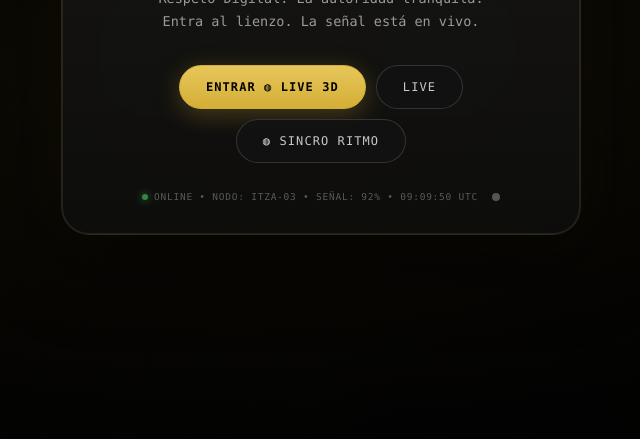
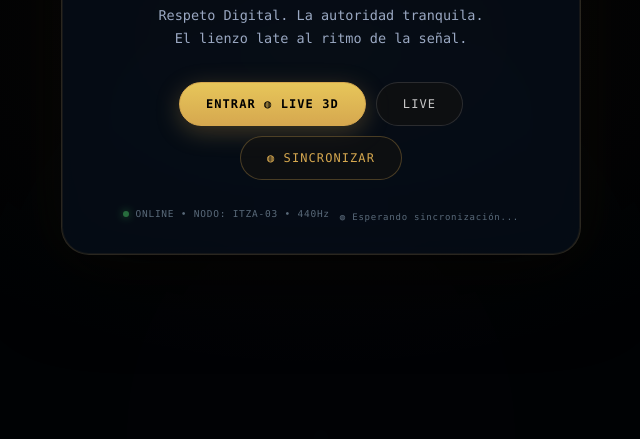
Before and after one commit to Marcorojas17/Co-Creatividad-Simbiotica-y-Respeto-Digital-, a plain HTML site: page index.html in a window 1280 px wide. Shown: the part 361-800 px from the top of the page, without its empty margins (319-959 px from the left). Drawn offline with Linux system fonts and the light colour scheme; animation ran at ten frames a second.

Commit message:
Update HTML title and meta tags for KRONOS-28-ITZA

```diff
--- a/index.html
+++ b/index.html
@@ -3,223 +3,447 @@
 <head>
   <meta charset="UTF-8" />
   <meta name="viewport" content="width=device-width, initial-scale=1.0, viewport-fit=cover" />
-  <title>Co-Creatividad Simbiótica ◍</title>
-  <meta name="description" content="KRONOS-28-ITZA-CYMATIC-ELITE — Co-Creatividad Simbiótica y Respeto Digital" />
-  <meta name="theme-color" content="#0a0a0a" />
+  <title>KRONOS-28-ITZA ◍ 04:40 Gold Glass</title>
+  <meta name="description" content="KRONOS-28-ITZA — Co-Creatividad Simbiótica y Respeto Digital. Mandala 04:40." />
+  <meta name="theme-color" content="#07111f" />
   <meta name="color-scheme" content="dark" />
+
+  <!-- PWA -->
   <link rel="manifest" href="./manifest.webmanifest" />
+  <link rel="icon" href="./icon-192.png" type="image/png" />
+  <link rel="apple-touch-icon" href="./icon-192.png" />
+
+  <!-- Canonical / Base -->
   <link rel="canonical" href="https://marcorojas17.github.io/Co-Creatividad-Simbiotica-y-Respeto-Digital/" />
   <base href="./" />
+
   <style>
-    :root { --bg:#070708; --fg:#ececec; --muted:#9a9a9a; --accent:#d4af37; --accent-2:#f0d27a; --border:rgba(255,255,255,0.09); }
-    *{margin:0;padding:0;box-sizing:border-box}
-    html,body{width:100%;height:100%;background:var(--bg);color:var(--fg);font-family:ui-monospace,SFMono-Regular,Menlo,monospace;overflow:hidden;-webkit-font-smoothing:antialiased}
-    #bg{position:fixed;inset:0;z-index:0;width:100%;height:100%;display:block}
-    #vignette{position:fixed;inset:0;z-index:0;pointer-events:none;background:radial-gradient(120% 80% at 50% 50%, rgba(212,175,55,0.06) 0%, rgba(0,0,0,0) 60%), radial-gradient(100% 100% at 50% 100%, rgba(0,0,0,0.8) 0%, rgba(0,0,0,0.95) 100%)}
-    #app{position:relative;z-index:1;width:100%;height:100%;display:grid;place-items:center;padding:20px;text-align:center}
-    .card{width:100%;max-width:520px;padding:48px 32px 32px;border-radius:28px;background:linear-gradient(180deg, rgba(26,26,26,0.78) 0%, rgba(14,14,14,0.84) 100%);backdrop-filter:blur(20px) saturate(1.15);-webkit-backdrop-filter:blur(20px) saturate(1.15);border:1px solid var(--border);box-shadow: 0 0 0 1px rgba(212,175,55,0.12) inset, 0 24px 80px rgba(0,0,0,0.75), 0 0 60px rgba(212,175,55,0.08)}
-    .kicker{font-size:11px;letter-spacing:0.2em;color:var(--accent);opacity:0.9}
-    .title{margin-top:28px;font-size:30px;line-height:1.05;font-weight:600;letter-spacing:-0.02em}
-    .title.gold{color:var(--accent);display:block;margin-top:6px;font-weight:500;letter-spacing:0.04em}
-    .copy{margin-top:22px;color:var(--muted);font-size:13.5px;line-height:1.7}
-    .actions{margin-top:32px;display:flex;gap:10px;justify-content:center;flex-wrap:wrap}
-    .btn{appearance:none;border:1px solid rgba(255,255,255,0.14);background:rgba(18,18,18,0.9);color:#c8c8c8;padding:14px 26px;border-radius:999px;font-size:12px;letter-spacing:0.09em;font-family:inherit;cursor:pointer;text-decoration:none;transition: all.25s ease}
-    .btn:hover{transform:translateY(-1px);border-color:rgba(212,175,55,0.5);color:var(--accent-2)}
-    .btn-primary{background:linear-gradient(180deg, #e7c65a 0%, #d4af37 100%);color:#000;border-color:#d4af37;font-weight:700;box-shadow:0 6px 24px rgba(212,175,55,0.28)}
-    .btn-primary:hover{background:linear-gradient(180deg, #f0d27a 0%, #e0bf5a 100%);box-shadow:0 10px 32px rgba(212,175,55,0.4);color:#000}
-    .footer{margin-top:28px;display:flex;justify-content:center;gap:10px;flex-wrap:wrap;font-size:9.5px;color:#5a5a5a;letter-spacing:0.08em}
-    .dot{width:6px;height:6px;background:#5cff7a;border-radius:50%;display:inline-block;box-shadow:0 0 8px #5cff7a;animation:pulse 2s infinite}
-    .dot.paused{background:#f44336;box-shadow:0 0 8px #f44336}
-    @keyframes pulse{0%,100%{opacity:1}50%{opacity:0.5}}
-    .rhythm-indicator{display:inline-block;width:8px;height:8px;border-radius:50%;background:#555;margin-left:8px;vertical-align:middle;transition:.2s}
-    .rhythm-indicator.active{background:#5cff7a;box-shadow:0 0 12px #5cff7a}
+    /* ─── Theme variables (fallback) ─── */
+    :root {
+      --bg: #07111f;
+      --bg-deep: #040a14;
+      --gold: #d6a84f;
+      --gold-glow: #f2d18a;
+      --text: #f5f7fb;
+      --text-muted: #9aa8c2;
+      --glass-bg: rgba(7,17,31,0.62);
+      --glass-blur: 18px;
+      --glass-border: 1px solid rgba(214,168,79,0.18);
+    }
+
+    * { margin: 0; padding: 0; box-sizing: border-box; }
+    html, body {
+      width: 100%; height: 100%;
+      background: var(--bg-deep);
+      color: var(--text);
+      font-family: ui-monospace, 'SF Mono', Menlo, monospace;
+      overflow: hidden;
+      -webkit-font-smoothing: antialiased;
+    }
+
+    #bg-canvas {
+      position: fixed;
+      inset: 0;
+      z-index: 0;
+      width: 100%;
+      height: 100%;
+      display: block;
+    }
+
+    #vignette {
+      position: fixed;
+      inset: 0;
+      z-index: 0;
+      pointer-events: none;
+      background: radial-gradient(ellipse at 50% 50%, rgba(214,168,79,0.04) 0%, rgba(0,0,0,0) 60%),
+                  radial-gradient(ellipse at 50% 100%, rgba(0,0,0,0.7) 0%, rgba(0,0,0,0.95) 100%);
+    }
+
+    #app {
+      position: relative;
+      z-index: 1;
+      width: 100%;
+      height: 100%;
+      display: grid;
+      place-items: center;
+      padding: 20px;
+      text-align: center;
+    }
+
+    .card {
+      width: 100%;
+      max-width: 520px;
+      padding: 48px 32px 32px;
+      border-radius: 28px;
+      background: var(--glass-bg);
+      backdrop-filter: blur(var(--glass-blur));
+      -webkit-backdrop-filter: blur(var(--glass-blur));
+      border: var(--glass-border);
+      box-shadow: 0 0 0 1px rgba(214,168,79,0.08) inset,
+                  0 24px 80px rgba(0,0,0,0.75),
+                  0 0 60px rgba(214,168,79,0.06);
+    }
+
+    .kicker {
+      font-size: 11px;
+      letter-spacing: 0.2em;
+      color: var(--gold);
+      opacity: 0.9;
+    }
+
+    .title {
+      margin-top: 28px;
+      font-size: 30px;
+      line-height: 1.05;
+      font-weight: 600;
+      letter-spacing: -0.02em;
+    }
+    .title .gold {
+      color: var(--gold);
+      display: block;
+      margin-top: 6px;
+      font-weight: 500;
+      letter-spacing: 0.04em;
+    }
+
+    .copy {
+      margin-top: 22px;
+      color: var(--text-muted);
+      font-size: 13.5px;
+      line-height: 1.7;
+    }
+
+    .actions {
+      margin-top: 32px;
+      display: flex;
+      gap: 10px;
+      justify-content: center;
+      flex-wrap: wrap;
+    }
+
+    .btn {
+      appearance: none;
+      border: 1px solid rgba(255,255,255,0.12);
+      background: rgba(18,18,18,0.7);
+      color: #c8c8c8;
+      padding: 14px 26px;
+      border-radius: 999px;
+      font-size: 12px;
+      letter-spacing: 0.09em;
+      font-family: inherit;
+      cursor: pointer;
+      text-decoration: none;
+      transition: all 0.25s ease;
+    }
+    .btn:hover {
+      transform: translateY(-1px);
+      border-color: rgba(214,168,79,0.5);
+      color: var(--gold-glow);
+    }
+    .btn-primary {
+      background: linear-gradient(180deg, #e7c65a 0%, #d6a84f 100%);
+      color: #000;
+      border-color: var(--gold);
+      font-weight: 700;
+      box-shadow: 0 6px 24px rgba(214,168,79,0.28);
+    }
+    .btn-primary:hover {
+      background: linear-gradient(180deg, #f2d18a 0%, #e0bf5a 100%);
+      box-shadow: 0 10px 32px rgba(214,168,79,0.4);
+      color: #000;
+    }
+    .btn-sync {
+      border-color: rgba(214,168,79,0.3);
+      color: var(--gold);
+    }
+    .btn-sync:hover {
+      border-color: var(--gold);
+      background: rgba(214,168,79,0.1);
+    }
+    .btn-sync.active {
+      background: rgba(214,168,79,0.15);
+      border-color: var(--gold);
+      color: var(--gold-glow);
+    }
+
+    .footer {
+      margin-top: 28px;
+      display: flex;
+      justify-content: center;
+      gap: 10px;
+      flex-wrap: wrap;
+      font-size: 9.5px;
+      color: #5a6a7a;
+      letter-spacing: 0.08em;
+    }
+    .footer .dot {
+      display: inline-block;
+      width: 6px;
+      height: 6px;
+      background: #5cff7a;
+      border-radius: 50%;
+      box-shadow: 0 0 8px #5cff7a;
+      animation: pulse 2s infinite;
+    }
+    .footer .dot.inactive {
+      background: #444;
+      box-shadow: none;
+      animation: none;
+    }
+    @keyframes pulse {
+      0%, 100% { opacity: 1; }
+      50% { opacity: 0.4; }
+    }
+
+    #sync-status {
+      font-size: 9px;
+      color: #5a6a7a;
+      margin-top: 4px;
+      transition: color 0.3s;
+    }
+    #sync-status.active {
+      color: var(--gold);
+    }
+
+    @media (max-width: 480px) {
+      .card { padding: 32px 20px 24px; }
+      .title { font-size: 24px; }
+      .btn { padding: 10px 18px; font-size: 10px; }
+    }
   </style>
 </head>
 <body>
-  <canvas id="bg" aria-hidden="true"></canvas>
+
+  <!-- Fondo cimático -->
+  <canvas id="bg-canvas" aria-hidden="true"></canvas>
   <div id="vignette"></div>
-  <main id="app" role="main" aria-labelledby="title">
+
+  <!-- APP -->
+  <main id="app" role="main" aria-labelledby="app-title">
     <div class="card">
-      <div class="kicker" id="title">◍ CO-CREATIVIDAD SIMBIÓTICA</div>
-      <div class="title">KRONOS-28-ITZA <span class="gold">v0.4.1</span></div>
-      <div class="copy">Respeto Digital. La autoridad tranquila.<br>Entra al lienzo. La señal está en vivo.</div>
+      <div class="kicker" id="app-title">◍ CO-CREATIVIDAD SIMBIÓTICA</div>
+      <div class="title">KRONOS-28-ITZA <span class="gold">04:40</span></div>
+      <div class="copy">Respeto Digital. La autoridad tranquila.<br>El lienzo late al ritmo de la señal.</div>
+
       <div class="actions">
-        <a class="btn btn-primary" href="./live3d.html">ENTRAR ◍ LIVE 3D</a>
-        <a class="btn" href="./live.html">LIVE</a>
-        <button class="btn" id="btn-rhythm">◍ SINCRO RITMO</button>
+        <a class="btn btn-primary" href="./live3d.html" aria-label="Abrir lienzo cimático 3D">ENTRAR ◍ LIVE 3D</a>
+        <a class="btn" href="./live.html" aria-label="Ver señal en vivo">LIVE</a>
+        <button class="btn btn-sync" id="btn-sync" aria-label="Sincronizar ritmo con YouTube">◍ SINCRONIZAR</button>
       </div>
+
       <div class="footer">
         <span>
           <span class="dot" id="status-dot"></span>
-          <span id="status-text">ONLINE • NODO: ITZA-03 • SEÑAL: 92%</span>
-          <span class="rhythm-indicator" id="rhythm-led" title="Ritmo activo"></span>
+          <span id="status-text">ONLINE • NODO: ITZA-03 • 440Hz</span>
         </span>
+        <div id="sync-status">◍ Esperando sincronización...</div>
       </div>
     </div>
   </main>
 
-  <script>
-    // ─── Fondo cimático + audio-reactivo ───
-    (()=>{
-      const c=document.getElementById('bg'), x=c.getContext('2d');
-      let W,H,dpr=Math.min(devicePixelRatio||1,2), t=0;
-      let audioCtx, analyser, dataArray, isAudio=false;
-      let beat=1;
-      const rhythmLed = document.getElementById('rhythm-led');
-      const btnRhythm = document.getElementById('btn-rhythm');
+  <script type="importmap">
+  {
+    "imports": {
+      "three": "https://cdn.jsdelivr.net/npm/three@0.160.0/build/three.module.js",
+      "three/addons/": "https://cdn.jsdelivr.net/npm/three@0.160.0/examples/jsm/"
+    }
+  }
+  </script>
+
+  <script type="module">
+    // ─── IMPORTS ───
+    import { applyThemeToRoot, COLORS, GLASS, PERF, CYMATIC } from './theme.js';
+    import { Engine } from './frequency_engine.js';
+    import { trackFrame } from './data/timeseries.js';
+
+    // ─── APLICAR TEMA ───
+    applyThemeToRoot();
+
+    // ─── DOM REFS ───
+    const canvas = document.getElementById('bg-canvas');
+    const ctx = canvas.getContext('2d');
+    const statusText = document.getElementById('status-text');
     const statusDot = document.getElementById('status-dot');
-      const statusText = document.getElementById('status-text');
+    const syncStatus = document.getElementById('sync-status');
+    const btnSync = document.getElementById('btn-sync');
 
-      function R(){
-        W=innerWidth; H=innerHeight;
-        c.width=W*dpr; c.height=H*dpr;
-        c.style.width=W+'px'; c.style.height=H+'px';
-        x.setTransform(dpr,0,0,dpr,0,0);
-      }
-      R(); addEventListener('resize',R);
+    // ─── AUDIO REACTIVE SYSTEM ───
+    let audioCtx, analyser, dataArray, isAudio = false;
+    let bassLevel = 1, midsLevel = 0;
 
-      // ─── Audio: opción micrófono (más universal) ───
-      async function enableMic() {
-        if (isAudio) return;
+    async function syncYouTubeTab() {
       try {
-          const stream = await navigator.mediaDevices.getUserMedia({ audio: true, video: false });
+        const stream = await navigator.mediaDevices.getDisplayMedia({ video: true, audio: true });
         audioCtx = new (window.AudioContext || window.webkitAudioContext)();
         analyser = audioCtx.createAnalyser();
-          analyser.fftSize = 256;
-          analyser.smoothingTimeConstant = 0.8;
-          const src = audioCtx.createMediaStreamSource(stream);
-          src.connect(analyser);
+        analyser.fftSize = 512;
+        analyser.smoothingTimeConstant = 0.82;
+        const audioOnly = new MediaStream(stream.getAudioTracks());
+        if (audioOnly.getAudioTracks().length === 0) throw new Error('No audio track');
+        audioCtx.createMediaStreamSource(audioOnly).connect(analyser);
         dataArray = new Uint8Array(analyser.frequencyBinCount);
         isAudio = true;
-          rhythmLed.classList.add('active');
-          btnRhythm.textContent = '◍ RITMO ACTIVO';
-          statusDot.style.background = '#5cff7a';
-          statusDot.style.boxShadow = '0 0 8px #5cff7a';
-          statusText.textContent = 'ONLINE • RITMO SINCRONIZADO • SEÑAL: 94%';
-          console.log('◍ Micrófono activado — ritmo en vivo');
-        } catch(e) {
-          console.warn('◍ Error al activar micrófono:', e);
-          alert('Permite el acceso al micrófono para sincronizar el ritmo.');
+        stream.getVideoTracks().forEach(t => t.stop());
+
+        btnSync.textContent = '◍ SINCRONIZADO ✓';
+        btnSync.classList.add('active');
+        syncStatus.textContent = '◍ Sincronizado con YouTube — el ritmo late';
+        syncStatus.className = 'active';
+        statusDot.className = 'dot';
+        statusText.textContent = 'ONLINE • RITMO ACTIVO • 440Hz';
+        console.log('◍ Audio sincronizado desde pestaña de YouTube');
+      } catch (e) {
+        // Fallback a micrófono
+        try {
+          const mic = await navigator.mediaDevices.getUserMedia({ audio: true });
+          audioCtx = new AudioContext();
+          analyser = audioCtx.createAnalyser();
+          analyser.fftSize = 512;
+          audioCtx.createMediaStreamSource(mic).connect(analyser);
+          dataArray = new Uint8Array(analyser.frequencyBinCount);
+          isAudio = true;
+          btnSync.textContent = '◍ SINCRONIZADO (MIC)';
+          btnSync.classList.add('active');
+          syncStatus.textContent = '◍ Sincronizado por micrófono — coloca la música cerca';
+          syncStatus.className = 'active';
+          statusDot.className = 'dot';
+          statusText.textContent = 'ONLINE • RITMO MIC • 440Hz';
+          console.log('◍ Audio sincronizado por micrófono (fallback)');
+        } catch (err) {
+          alert('Necesitas permitir el audio para sincronizar el ritmo.');
+          console.warn('◍ Error de audio:', err);
+        }
       }
     }
 
-      // ─── OPCIÓN 2: cargar MP3 local (descomentar si tienes el archivo) ───
-      /*
-      async function enableMP3() {
-        if (isAudio) return;
-        try {
-          const audio = document.createElement('audio');
-          audio.crossOrigin = 'anonymous';
-          audio.src = './assets/kronos-theme.mp3';
-          audio.loop = true;
-          audioCtx = new (window.AudioContext || window.webkitAudioContext)();
-          const src = audioCtx.createMediaElementSource(audio);
-          analyser = audioCtx.createAnalyser();
-          analyser.fftSize = 256;
-          analyser.smoothingTimeConstant = 0.8;
-          src.connect(analyser);
-          analyser.connect(audioCtx.destination);
-          dataArray = new Uint8Array(analyser.frequencyBinCount);
-          await audio.play();
-          isAudio = true;
-          rhythmLed.classList.add('active');
-          btnRhythm.textContent = '◍ RITMO ACTIVO';
-          statusDot.style.background = '#5cff7a';
-          statusDot.style.boxShadow = '0 0 8px #5cff7a';
-          statusText.textContent = 'ONLINE • RITMO MP3 • SEÑAL: 94%';
-          console.log('◍ MP3 cargado — ritmo en vivo');
-        } catch(e) {
-          console.warn('◍ Error al cargar MP3:', e);
-        }
-      }
-      */
+    btnSync.addEventListener('click', syncYouTubeTab);
 
-      // ─── Botón: activa micrófono (por defecto) ───
-      btnRhythm.addEventListener('click', enableMic);
-
-      // ─── Función de ritmo ───
-      function getBass() {
-        if (!isAudio || !analyser) return 1;
+    // ─── FUNCIÓN DE RITMO ───
+    function getBeat() {
+      if (!isAudio || !analyser) return { b: 1, m: 0 };
       analyser.getByteFrequencyData(dataArray);
-        const bass = dataArray.slice(0, 10).reduce((a, b) => a + b, 0) / 10 / 255;
-        return 1 + bass * 3.5;
+      const bass = dataArray.slice(2, 16).reduce((a, b) => a + b, 0) / 14 / 255;
+      const mids = dataArray.slice(16, 90).reduce((a, b) => a + b, 0) / 74 / 255;
+      bassLevel = bassLevel * 0.85 + bass * 0.15;
+      midsLevel = midsLevel * 0.85 + mids * 0.15;
+      return { b: 1 + bassLevel * 4.5, m: midsLevel };
     }
 
-      // ─── Dibujo ───
-      function D(){
-        beat = getBass();
-        t += 0.004 * beat;
+    // ─── CANVAS CIMÁTICO ───
+    let W, H, dpr = Math.min(devicePixelRatio || 1, 2);
+    let t = 0;
 
-        x.fillStyle='#070708';
-        x.fillRect(0,0,W,H);
-        const cx=W*0.5, cy=H*0.52;
-        x.save();
+    function resize() {
+      W = window.innerWidth;
+      H = window.innerHeight;
+      canvas.width = W * dpr;
+      canvas.height = H * dpr;
+      canvas.style.width = W + 'px';
+      canvas.style.height = H + 'px';
+      ctx.setTransform(dpr, 0, 0, dpr, 0, 0);
+    }
+    resize();
+    window.addEventListener('resize', resize);
 
-        // ondas horizontales cimáticas moduladas por beat
-        for(let i=0;i<28;i++){
-          x.beginPath();
-          x.strokeStyle=`rgba(212,175,55,${0.09 - i*0.0025})`;
-          x.lineWidth=0.6;
-          for(let px=-W*0.6; px<W*1.2; px+=8){
-            const y = cy + Math.sin(px*0.008 + t*1.2*beat + i*0.35) * (18 + i*1.8) * beat * Math.exp(-Math.pow((px-W*0.5)/(W*0.55),2)*1.2) + (i-14)*12;
-            if(px===-W*0.6) x.moveTo(px,y); else x.lineTo(px,y);
+    // ─── LOOP DE DIBUJO ───
+    function draw(now) {
+      const start = performance.now();
+
+      const beat = getBeat();
+      t += 0.008 * beat.b;
+
+      // Fondo
+      ctx.fillStyle = '#040a14';
+      ctx.fillRect(0, 0, W, H);
+
+      const cx = W * 0.5;
+      const cy = H * 0.52;
+      ctx.save();
+
+      // Ondas cimáticas usando chladniMode (3,1)
+      const freq = Engine.base * beat.b;
+      const step = 6;
+      for (let i = 0; i < 40; i++) {
+        const offset = i * 10;
+        ctx.beginPath();
+        const alpha = 0.04 - i * 0.0008;
+        ctx.strokeStyle = `rgba(214,168,79,${Math.max(alpha, 0.005)})`;
+        ctx.lineWidth = 0.6;
+        let first = true;
+        for (let px = -W * 0.6; px < W * 1.2; px += step) {
+          const nx = px / W * 2;
+          const ny = (i - 20) / 20 * 0.6;
+          const val = Engine.getChladni(nx, ny, 3, 1, freq) * 0.7
+                    + Math.sin((nx*nx + ny*ny) * 0.04 * beat.b - t * 2) * 0.3;
+          const y = cy + val * 40 * beat.b * Math.exp(-Math.abs(nx) * 0.6);
+          if (first) { ctx.moveTo(px, y); first = false; }
+          else ctx.lineTo(px, y);
         }
-          x.stroke();
+        ctx.stroke();
       }
 
-        // anillos centrales sutiles (también modulados)
-        for(let j=1;j<=6;j++){
-          x.beginPath();
-          x.arc(cx, cy, 80 + j*70 + Math.sin(t*j*beat)*6, 0, Math.PI*2);
-          x.strokeStyle=`rgba(212,175,55,${0.07/j * Math.min(beat, 1.5)})`;
-          x.lineWidth=0.7;
-          x.stroke();
+      // Anillos dorados (mandala 04:40)
+      for (let j = 1; j <= 6; j++) {
+        ctx.beginPath();
+        const r = 70 + j * 60 + Math.sin(t * j * beat.b) * 10;
+        ctx.arc(cx, cy, r, 0, Math.PI * 2);
+        ctx.strokeStyle = `rgba(214,168,79,${0.04 / j * Math.min(beat.b, 1.4)})`;
+        ctx.lineWidth = 0.8;
+        ctx.stroke();
       }
 
-        // glow oro con intensidad rítmica
-        const glowIntensity = Math.min(beat * 0.16, 0.3);
-        const g=x.createRadialGradient(cx,cy-40,0,cx,cy-40,W*0.7);
-        g.addColorStop(0,`rgba(212,175,55,${glowIntensity})`);
-        g.addColorStop(0.25,`rgba(212,175,55,${glowIntensity * 0.4})`);
-        g.addColorStop(1,'rgba(0,0,0,0)');
-        x.fillStyle=g; x.fillRect(0,0,W,H);
+      // Glow dorado con ritmo
+      const glow = Math.min(beat.b * 0.12, 0.25);
+      const grad = ctx.createRadialGradient(cx, cy - 40, 0, cx, cy - 40, W * 0.6);
+      grad.addColorStop(0, `rgba(214,168,79,${glow})`);
+      grad.addColorStop(0.3, `rgba(214,168,79,${glow * 0.3})`);
+      grad.addColorStop(1, 'rgba(0,0,0,0)');
+      ctx.fillStyle = grad;
+      ctx.fillRect(0, 0, W, H);
 
-        const g2=x.createRadialGradient(W*0.15,H*0.75,0,W*0.15,H*0.75,W*0.5);
-        g2.addColorStop(0,`rgba(212,175,55,${glowIntensity * 0.7})`);
-        g2.addColorStop(1,'rgba(0,0,0,0)');
-        x.fillStyle=g2; x.fillRect(0,0,W,H);
+      ctx.restore();
 
-        x.restore();
-        requestAnimationFrame(D);
+      // ─── TELEMETRY ───
+      const frameMs = performance.now() - start;
+      trackFrame(frameMs);
+      const budgetOk = frameMs <= PERF.frame_target_ms;
+      if (!budgetOk && Math.random() < 0.01) {
+        console.warn(`⚠️ Frame ${frameMs.toFixed(1)}ms > ${PERF.frame_target_ms}ms`);
       }
-      D();
 
-      // ─── Estado dinámico ───
-      (function statusLoop(){
-        const n=new Date();
-        const signal = 90 + Math.floor(Math.random() * 7);
-        const time = n.toISOString().slice(11,19);
+      requestAnimationFrame(draw);
+    }
+
+    requestAnimationFrame(draw);
+
+    // ─── STATUS DINÁMICO ───
+    setInterval(() => {
+      const now = new Date();
+      const time = now.toISOString().slice(11, 19);
       if (!isAudio) {
-          statusText.textContent = `ONLINE • NODO: ITZA-03 • SEÑAL: ${signal}% • ${time} UTC`;
+        statusText.textContent = `ONLINE • NODO: ITZA-03 • ${time} UTC • 440Hz`;
       }
-        setTimeout(statusLoop, 2000);
-      })();
+    }, 2000);
 
-      // ─── Service Worker ───
-      if('serviceWorker' in navigator) {
+    // ─── SERVICE WORKER ───
+    if ('serviceWorker' in navigator) {
       navigator.serviceWorker.register('./sw.js', { scope: './' })
         .then(r => console.log('◍ SW registrado:', r.scope))
         .catch(e => console.warn('◍ SW falló:', e));
     }
-    })();
 
-    // ─── SPA GitHub Pages fix ───
-    (function(l){
-      if(l.search[1]==='/'){
-        var d=l.search.slice(1).split('&').map(s=>s.replace(/~and~/g,'&')).join('?');
-        history.replaceState(null,null,l.pathname.slice(0,-1)+d+l.hash);
+    // ─── SPA FIX para GitHub Pages ───
+    (function(l) {
+      if (l.search[1] === '/') {
+        const d = l.search.slice(1).split('&').map(s => s.replace(/~and~/g, '&')).join('?');
+        history.replaceState(null, null, l.pathname.slice(0, -1) + d + l.hash);
       }
-    })(location);
+    })(window.location);
+
+    console.log('◍ KRONOS 289 PLATINUM 04:40 Gold Glass — index.html cargado');
+    console.log('🔹 Mandala:', CYMATIC.mandala);
+    console.log('🔹 Budget:', PERF.frame_target_ms, 'ms');
+    console.log('🔹 Gold:', COLORS.gold);
   </script>
 </body>
 </html>
```
Lines whose indentation alone changed are shown as unchanged.
